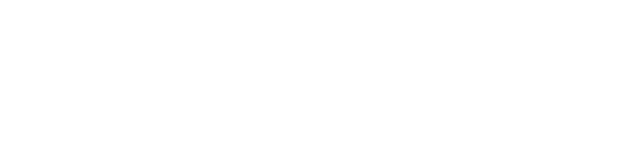
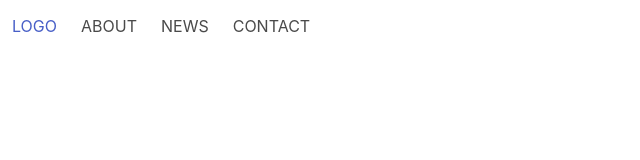
Before and after one commit to tanoseesaw/sato-sa.to, a website built with webpack: page src/index.html in a window 1280 px wide. Shown: the whole page, without its empty margins (0-640 px from the left). Built offline with nearby package versions, Linux system fonts and the light colour scheme.

Commit message:
use-bulma

```diff
--- a/package.json
+++ b/package.json
@@ -4,6 +4,7 @@
     "start": "webpack-dev-server --open"
   },
   "devDependencies": {
+    "bulma": "^0.9.0",
     "css-loader": "^4.2.0",
     "html-webpack-plugin": "^4.3.0",
     "mini-css-extract-plugin": "^0.9.0",
--- a/src/index.html
+++ b/src/index.html
@@ -4,5 +4,23 @@
     <title>さとさと超会議</title>
   </head>
   <body>
+    <nav class="navbar" role="navigation" aria-label="main navigation">
+      <div class="navbar-brand">
+        <a href="/" class="navbar-item">LOGO</a>
+      </div>
+      <div class="navbar-menu">
+        <div class="navbar-start">
+          <a class="navbar-item" href="/about.html">
+            ABOUT
+          </a>
+          <a class="navbar-item" href="/news.html">
+            NEWS
+          </a>
+          <a class="navbar-item" href="">
+            CONTACT
+          </a>
+        </div>
+      </div>
+    </nav>
   </body>
 </html>
--- a/src/stylesheets/index.scss
+++ b/src/stylesheets/index.scss
@@ -1,4 +1,2 @@
-body {
-  margin: 0;
-  padding: 0;
-}
+@charset "utf-8";
+@import "~bulma/bulma";
```
Also changed, not shown: 1 other file.
